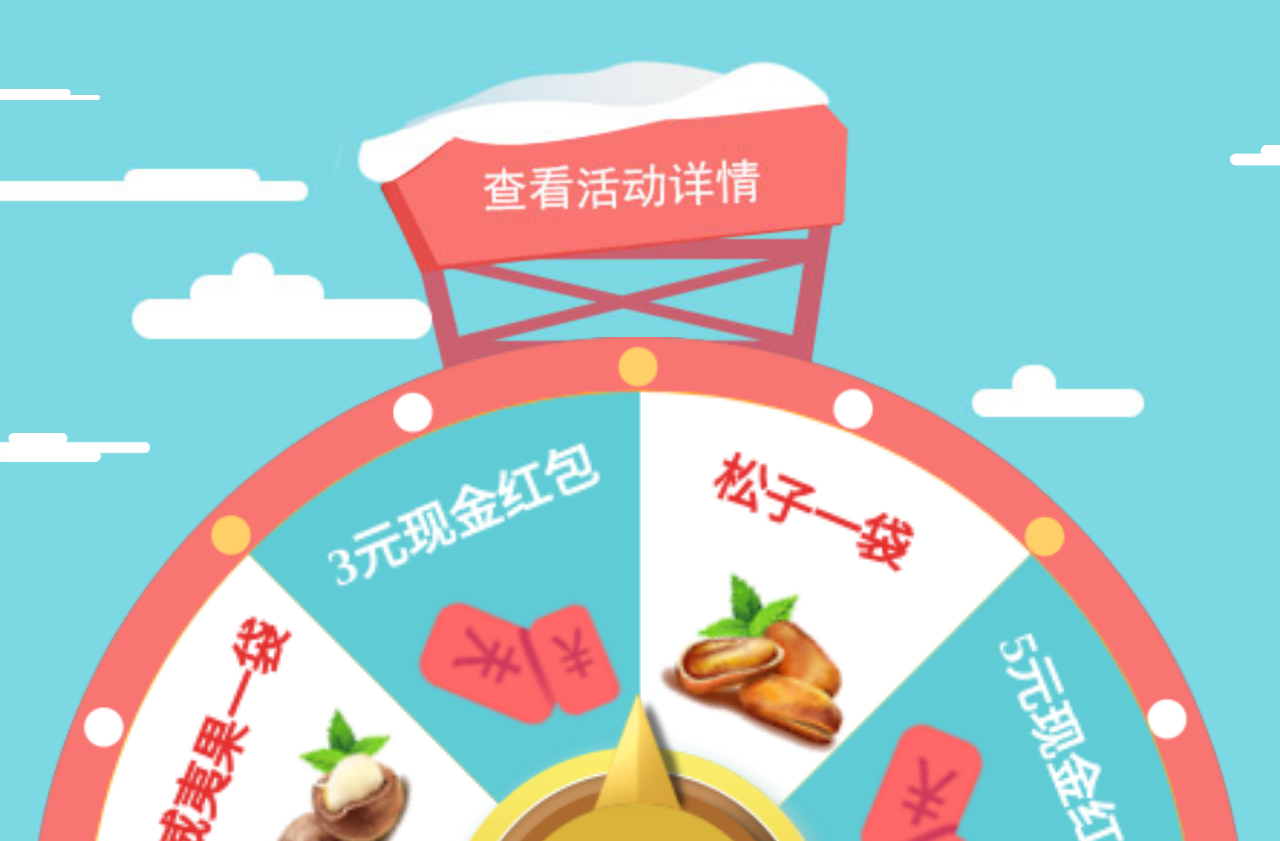
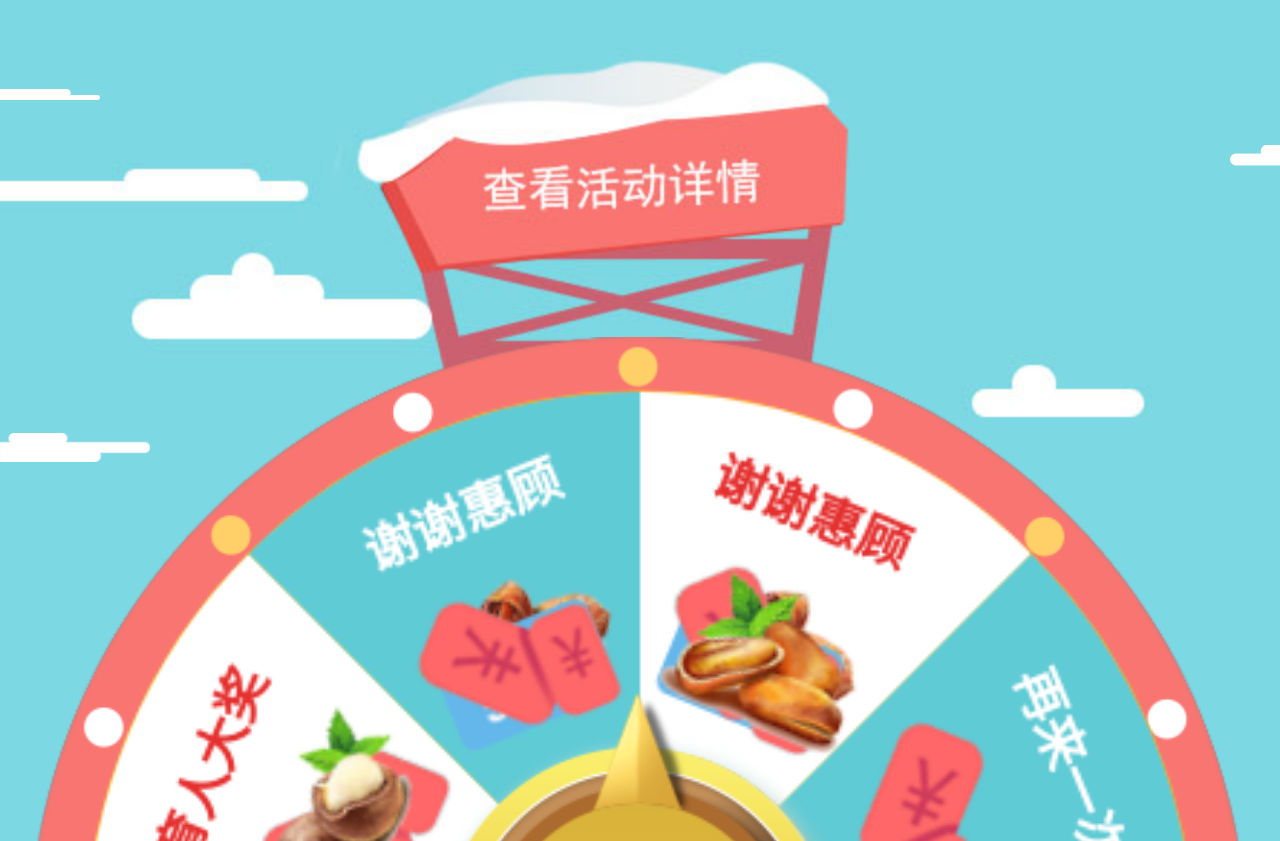
Before and after one commit to yyuzhong/sunplus_draw, a plain HTML site: page index.html in a window 1280 px wide. Shown: the part 111-952 px from the top of the page. Drawn offline with nearby package versions, Linux system fonts and the light colour scheme.

Commit message:
更新
11

```diff
--- a/index.html
+++ b/index.html
@@ -68,7 +68,7 @@
 
         $(document).ready(function(){
             //动态添加大转盘的奖品与奖品区域背景颜色
-            turnplate.restaraunts = ["碧根果一袋", "年货红包", "水果拼盘300元月卡", "2元现金红包", "夏威夷果一袋", "3元现金红包", "松子一袋 ", "5元现金红包"];
+            turnplate.restaraunts = ["谢谢惠顾", "育人大奖", "谢谢惠顾", "再来一次", "育人大奖", "谢谢惠顾", "谢谢惠顾 ", "再来一次"];
             turnplate.colors = ["#FFFFFF","#5fcbd5", "#FFFFFF", "#5fcbd5", "#FFFFFF","#5fcbd5", "#FFFFFF", "#5fcbd5" ];
 
 
```
